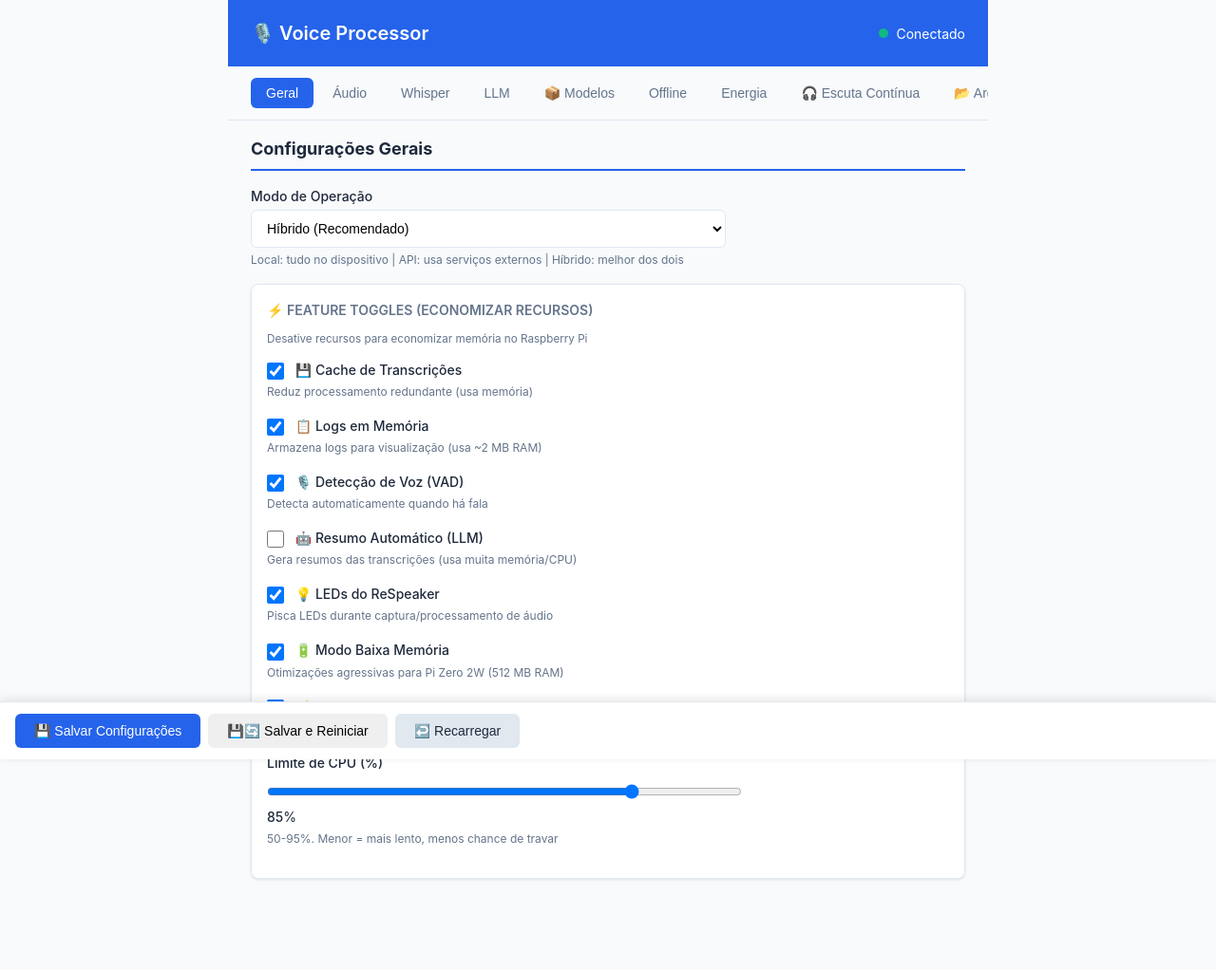
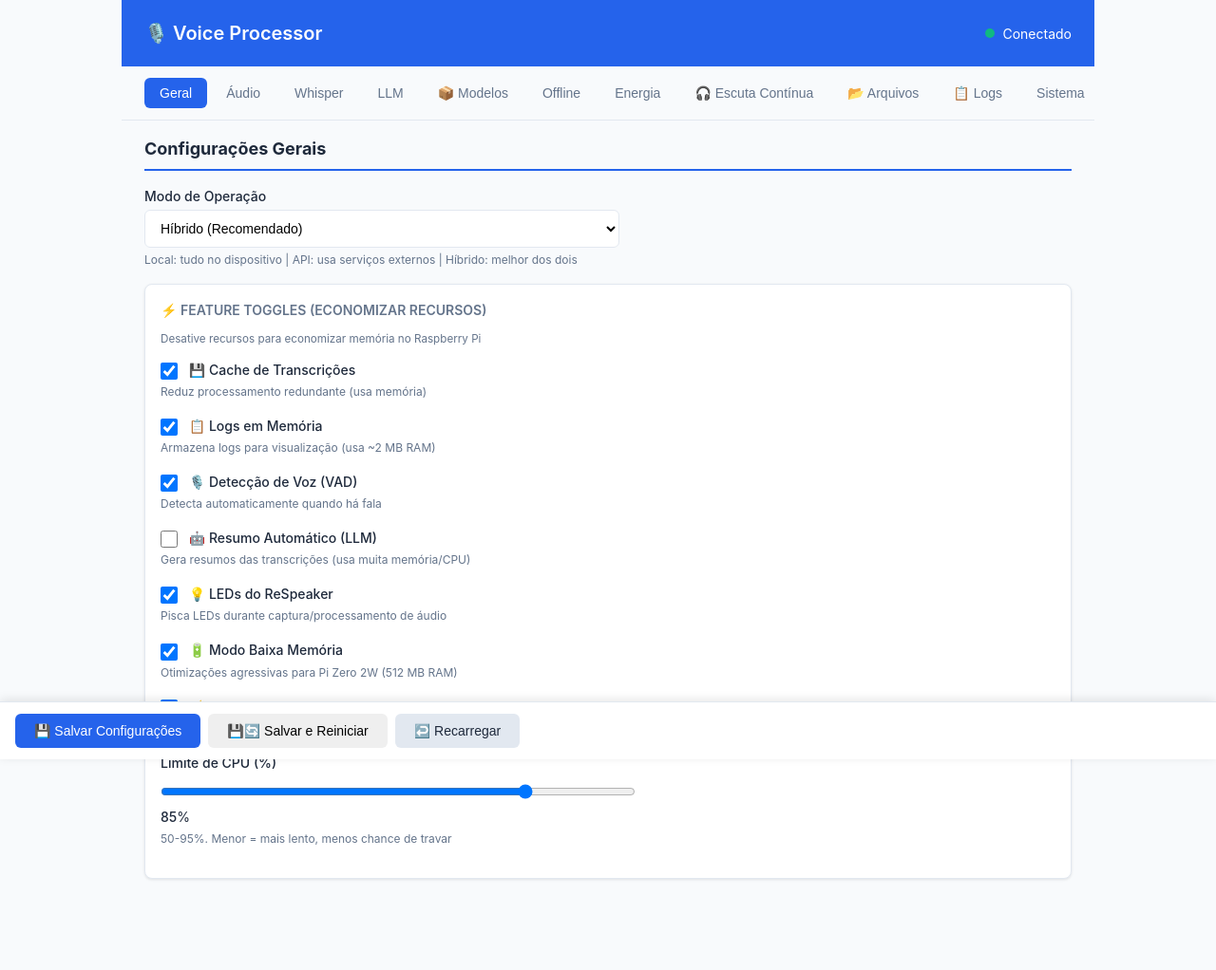
Before and after one commit to marvinmvns/benchmarkarm, a Flask app: page / in a window 1280 px wide. Shown: the whole page at 95% size. Run offline with Flask 3, Linux system fonts and the light colour scheme; data that the repository does not hold is empty.

Commit message:
fix: responsive container width and logging setup

```diff
--- a/src/web/server.py
+++ b/src/web/server.py
@@ -1791,6 +1791,13 @@ def run_standalone(config_path: Optional[str] = None, host: str = "0.0.0.0", por
         print("Erro: Flask não instalado. Execute: pip install flask")
         return
 
+        return
+
+    logging.basicConfig(
+        level=logging.INFO,
+        format='%(asctime)s - %(name)s - %(levelname)s - %(message)s'
+    )
+
     app = create_app(config_path)
     print(f"Iniciando interface web em http://{host}:{port}")
     print("Pressione Ctrl+C para parar")
--- a/src/web/static/css/style.css
+++ b/src/web/static/css/style.css
@@ -32,9 +32,16 @@ body {
 }
 
 .container {
-    max-width: 800px;
+    width: 95%;
+    max-width: 1600px;
     margin: 0 auto;
     padding: 0 16px;
+}
+
+@media (min-width: 768px) {
+    .container {
+        width: 80%;
+    }
 }
 
 /* Header */
```
